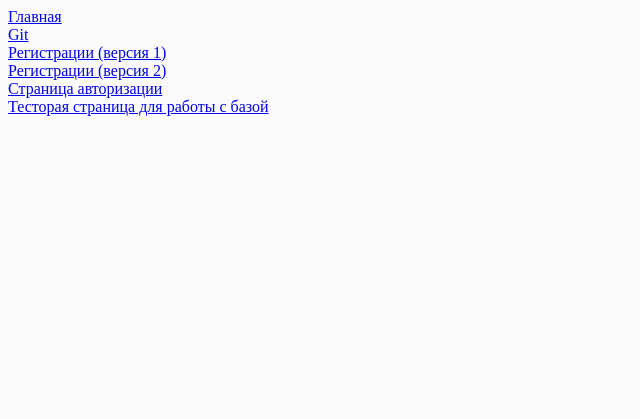
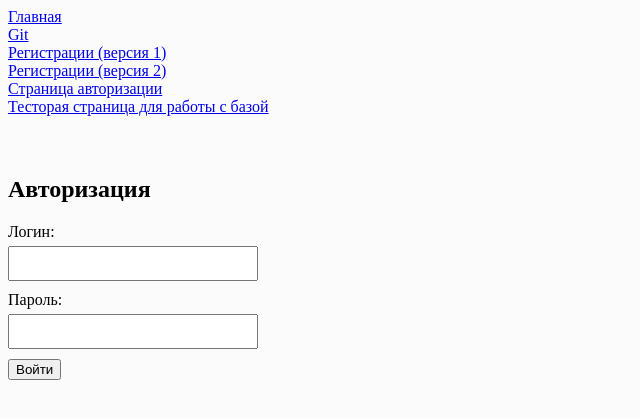
Before and after one commit to martia-by/auth-php, a PHP site: page /index.php?page=autorization in a window 1280 px wide. Shown: the top 419 px of the page, without its empty margins (0-640 px from the left). Run offline with PHP 8.4, Linux system fonts and the light colour scheme.

Commit message:
начало реализации авторизации

```diff
--- a/public/autorization.php
+++ b/public/autorization.php
@@ -1 +1,19 @@
 <?php
+?>
+
+<div id="cont_auth_form">
+  <h2>Авторизация</h2>
+  <form id="authForm" method="post">
+    <div class="form-field">
+      <label for="login">Логин:</label>
+      <input type="text" id="login" name="login" required>
+    </div>
+    <div class="form-field">
+      <label for="password">Пароль:</label>
+      <input type="password" id="password" name="password" required>
+    </div>
+    <div>
+      <button type="submit">Войти</button>
+    </div>
+  </form>
+</div>
--- a/public/new_reg_form.php
+++ b/public/new_reg_form.php
@@ -1,9 +1,9 @@
 <?php
 
 ?>
-<script src="js/reg_script.js" defer></script>
+<script src="js/registration.js" defer></script>
 <div id="cont_reg_form">
-  <h2>Регистрация пользователя</h2>
+    <h2>Регистрация пользователя</h2>
     <form id="regForm" action="" method="POST">
         <div class="form-field">
             <label for="login">* Логин:</label>
```
Also changed, not shown: db/users.json (+7 -0 lines), public/.htaccess (added), public/js/autorization.js (added), public/js/registration.js (renamed from public/js/reg_script.js).
